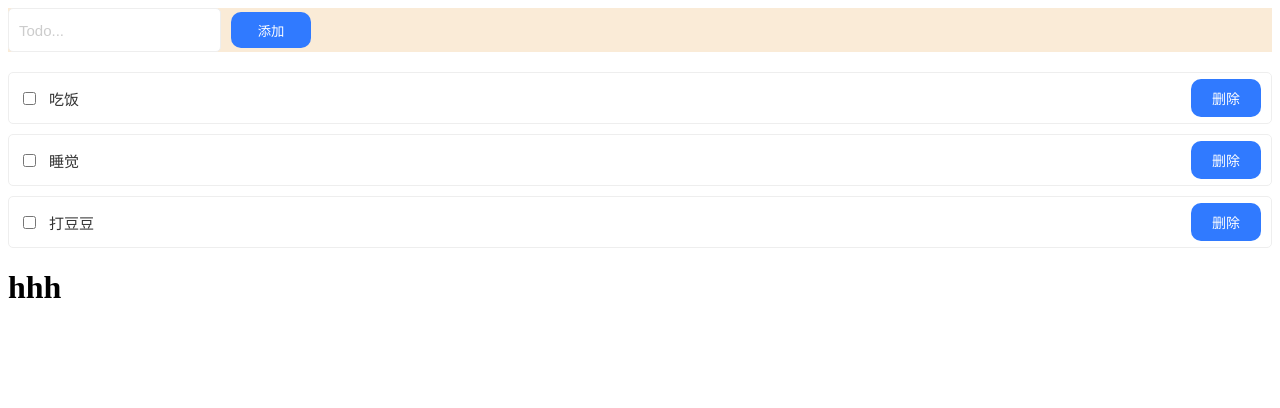
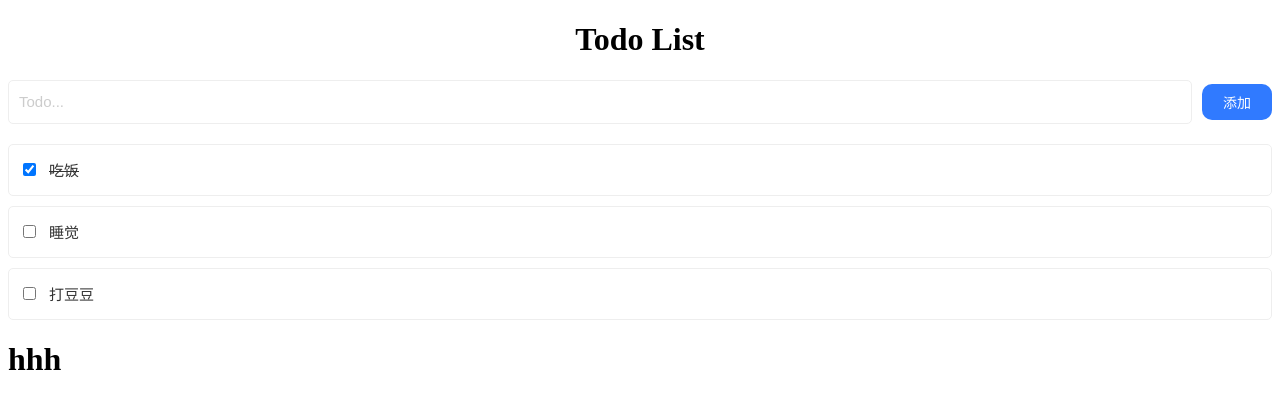
Before and after one commit to vidonia/React_ToDoList, a React (Create React App) app: page / in a window 1280 px wide. Shown: the top 408 px of the page. Built offline with nearby package versions, Linux system fonts and the light colour scheme.

Commit message:
事件逻辑处理

```diff
--- a/src/components/todo_list/Header/index.jsx
+++ b/src/components/todo_list/Header/index.jsx
@@ -2,13 +2,25 @@
 import React, { PureComponent } from 'react';
 
 export default class Header extends PureComponent {
+    item_ref = React.createRef();
+    handleAddBtnClick = (event) => {
+        event.preventDefault();
+        const input_content = this.item_ref.current.value;
+        if (input_content.length <= 0) {
+            window.alert('内容不能为空！');
+            return;
+        }
+        this.item_ref.current.value = '';
+        this.props.todoListAddItem(input_content);
+    };
     render() {
         return (
-            <div className='header_content'>
-                <form>
-                    <input type="text" className='header_input' placeholder='Todo...'/>
-                    <button className='header_add_button-todo_list_button'>添加</button>
-                </form>
+            <div>
+                <h1 style={{textAlign:'center'}}>Todo List</h1>
+                    <form className='header_content'>
+                        <input type="text" className='header_input' placeholder='Todo...' ref={this.item_ref}/>
+                        <button className='header_add_button-todo_list_button' onClick={this.handleAddBtnClick}>添加</button>
+                    </form>
             </div>
         )
     }
--- a/src/components/todo_list/Item/index.jsx
+++ b/src/components/todo_list/Item/index.jsx
@@ -2,12 +2,18 @@
 import React, { PureComponent } from 'react'
 
 export default class Item extends PureComponent {
+    handleItemClick = (event) => {
+        const item = this.props.item;
+        item.complete = event.target.checked;
+        this.props.todoListSelectItem(item);
+    }
+
     render() {
         return (
             <li className='item_content'>
                 <label >
-                    <input type="checkbox" />
-                    <span style={{paddingLeft:10}}>{this.props.item.content}</span>
+                    <input type="checkbox" defaultChecked={this.props.item.complete} onChange={this.handleItemClick}/>
+                    <span style={{paddingLeft:10, textDecoration:this.props.item.complete?"line-through":"none",}}>{this.props.item.content}</span>
                 </label>
                 <button className='item_delete_btn-todo_list_button'>删除</button>
             </li>
--- a/src/components/todo_list/List/index.jsx
+++ b/src/components/todo_list/List/index.jsx
@@ -3,7 +3,8 @@ import React, { PureComponent } from 'react'
 import Item from '../Item';
 export default class List extends PureComponent {
     render() {
-        const items = this.props.todoList.map(item => <Item key={item.id} item={item}/>);
+        const items = this.props.todoList.map(item => <Item key={item.id} item={item} todoListSelectItem={this.props.todoListSelectItem}/>);
+        console.log('=======');
         return (
             <ul className='todo_list'>{items}</ul>
         )
--- a/src/components/todo_list/index.css
+++ b/src/components/todo_list/index.css
@@ -1,9 +1,17 @@
+[class$='todo_list_button'] {
+    color: white;
+    height: 36px;
+    background-color: #307AFF;
+    border-radius: 10px;
+    border: none;
+    font-weight: normal;
+    font-size: 14px;
+}
 
 .header_content {
-    background-color: antiquewhite;
-    /* width: 100%; */
     margin-bottom: 20px;
     display: flex;
+    align-items: center;
 }
 
 .header_input {
@@ -17,24 +25,15 @@
     color: #333;
     outline: none;
     font-size: 15px;
+    flex: 1;
 }
 
 .header_input::placeholder {
     color: #ccc;
 }
 
-
-[class$='todo_list_button'] {
-    color: white;
-    height: 36px;
-    background-color: #307AFF;
-    border-radius: 10px;
-    border: none;
-}
-
 .header_add_button-todo_list_button {
-    flex: 1;
-    width: 80px;
+    width: 70px;
 }
 
 .todo_list {
@@ -42,9 +41,7 @@
 }
 
 .item_content {
-    /* display: inline-block; */
     display: flex;
-    /* justify-content: center; */
     align-items: center;
     border-color: #eee;
     border-width: 0.5px;
@@ -63,8 +60,6 @@
 .item_delete_btn-todo_list_button {
     width: 70px;
     margin-left: auto;
-    font-size: 14px;
-    font-weight: normal;
-    height: 38px;
-    /* display: none; */
+    height: 36px;
+    display: none;
 }
--- a/src/components/todo_list/index.jsx
+++ b/src/components/todo_list/index.jsx
@@ -5,18 +5,52 @@ import List from './List';
 import Footer from './Footer';
 import './index.css'
 
-let data = [
-    {id: '1', content:'吃饭', complete: false},
-    {id: '2', content:'睡觉', complete: false},
-    {id: '3', content:'打豆豆', complete: false},
-];
 
 export default class ToDoList extends PureComponent {
+    state = {
+        todo_list: [
+            {id: '1', content:'吃饭', complete: true},
+            {id: '2', content:'睡觉', complete: false},
+            {id: '3', content:'打豆豆', complete: false},
+        ],
+    };
+
+    completeList = []
+
+    todoListAddItem = (content) => {
+        let list = this.state.todo_list;
+        const item = {id:list.length+1, content:content, complete:false};
+        list = [item,...list];
+        this.setState({
+            todo_list: list,
+        });
+    };
+
+    todoListSelectItem = (item) => {
+        console.log(item.complete);
+        if (this.completeList.includes(item) == false) {
+            this.completeList.push(item);
+        } else {
+            this.completeList.pop(item);
+        }
+
+        let list = this.state.todo_list;
+
+        for (const index in list) {
+            const tmp = list[index];
+            console.log(tmp.content, tmp.complete);
+        }
+
+        this.setState({
+            todo_list: list,
+        });
+    };
+
     render() {
         return (
             <div>
-                <Header />
-                <List todoList={data}/>
+                <Header todoListAddItem={this.todoListAddItem}/>
+                <List todoList={this.state.todo_list} todoListSelectItem={this.todoListSelectItem}/>
                 <Footer />
             </div>
         )
```
